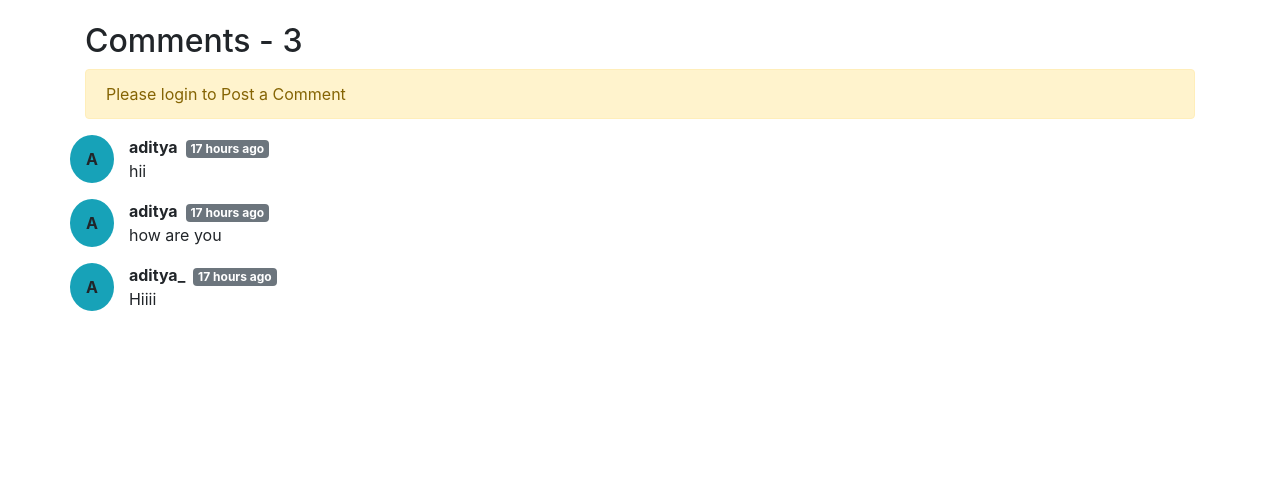
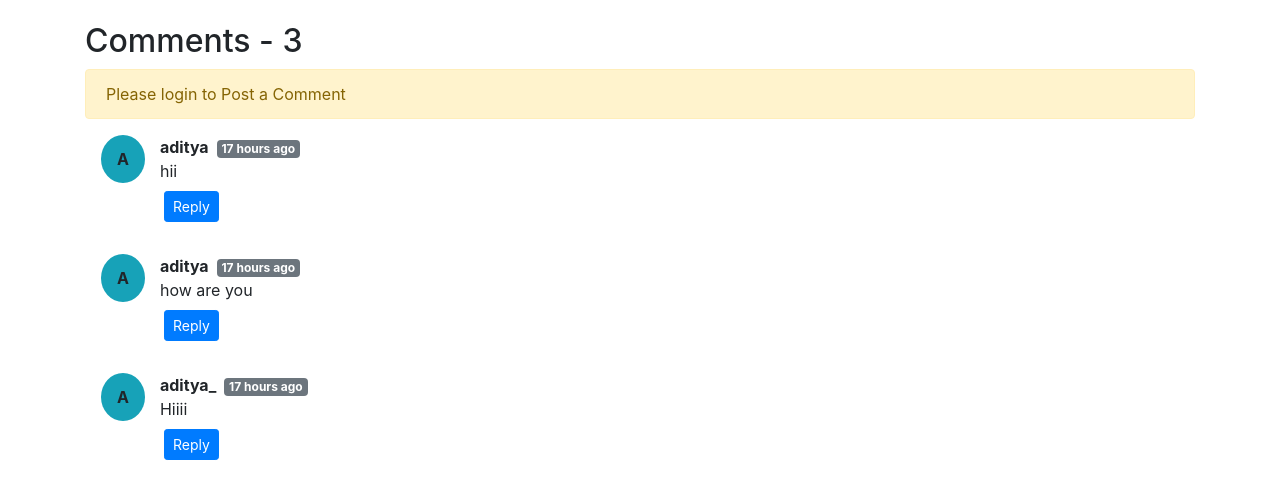
Before and after one commit to adityakashyap5047/django-cwh, a Django app: a page that uses MyCoder/templates/blog/blogPost.html in a window 1280 px wide. Shown: the part 377-869 px from the top of the page. Before the commit the page ends 688 px from the top, so only its background shows below. Run offline with Django 5.2, Linux system fonts and the light colour scheme; data comes from the database, SQL or seed files in the repository; both versions use the stored data as it was after the commit.

Commit message:
customizing and designing the blog post page for a reply

```diff
--- a/MyCoder/templates/blog/blogPost.html
+++ b/MyCoder/templates/blog/blogPost.html
@@ -30,17 +30,38 @@
                     </div>
                     <div class="mb-3 form-group">
                         <input type="hidden" name="postSno" value="{{post.sno}}">
+                        <input type="hidden" name="parentSno" value="">
                     </div>
                     <button type="submit" class="btn btn-success">Submit</button>
                 </form>
             {% endif %}
         </div>
         {% for comment in comments %}
-        <div class="row my-3">
+        <div class="m-3 row">
             <div class="bg-info d-flex justify-content-center align-items-center rounded-circle p-1 px-3"><b>{{comment.user.username|slice:"0:1"|upper}}</b></div>
             <div class="col-md-11 ">
                 <b>{{comment.user.username}}</b><span class="badge badge-secondary ml-2">{{comment.timeStamp|naturaltime}}</span>
                 <div>{{comment.comment}}</div>
+            </div>
+            <div class="reply mx-5 my-2 col-md-11">
+                <button class="btn btn-primary btn-sm mb-2" type="button" data-toggle="collapse" data-target="#replyBox{{comment.sno}}" aria-expanded="false" aria-controls="replyBox{{comment.sno}}">
+                    Reply
+                </button>
+                <div class="collapse" id="replyBox{{comment.sno}}">
+                <div class="card card-body">
+                    <form action="/blog/postComment" method="post">{% csrf_token %}
+                        <div class="mb-3 form-group">
+                            <label for="reply{{comment.sno}}" class="form-label col-md-10">Reply</label>
+                            <input type="text" name="reply" class="form-control" id="reply{{comment.sno}}" placeholder="Write a Comment" required>
+                            <input type="hidden" name="parentSno" value="{{comment.sno}}">
+                        </div>
+                        <div class="mb-3 form-group">
+                            <input type="hidden" name="postSno" value="{{post.sno}}">
+                        </div>
+                        <button type="submit" class="btn btn-success">Submit</button>
+                    </form>
+                </div>
+                </div>
             </div>
         </div>
         {% endfor %}
```
Also changed, not shown: MyCoder/db.sqlite3.
